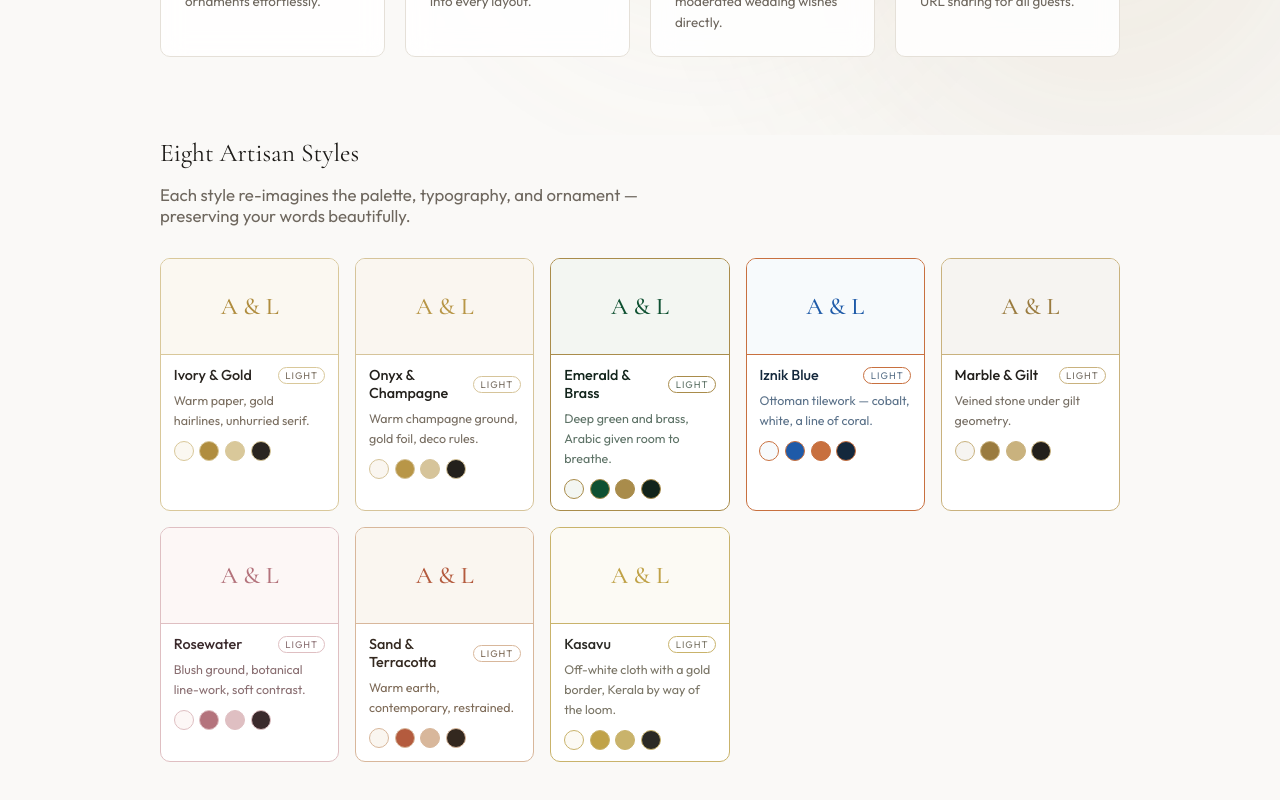
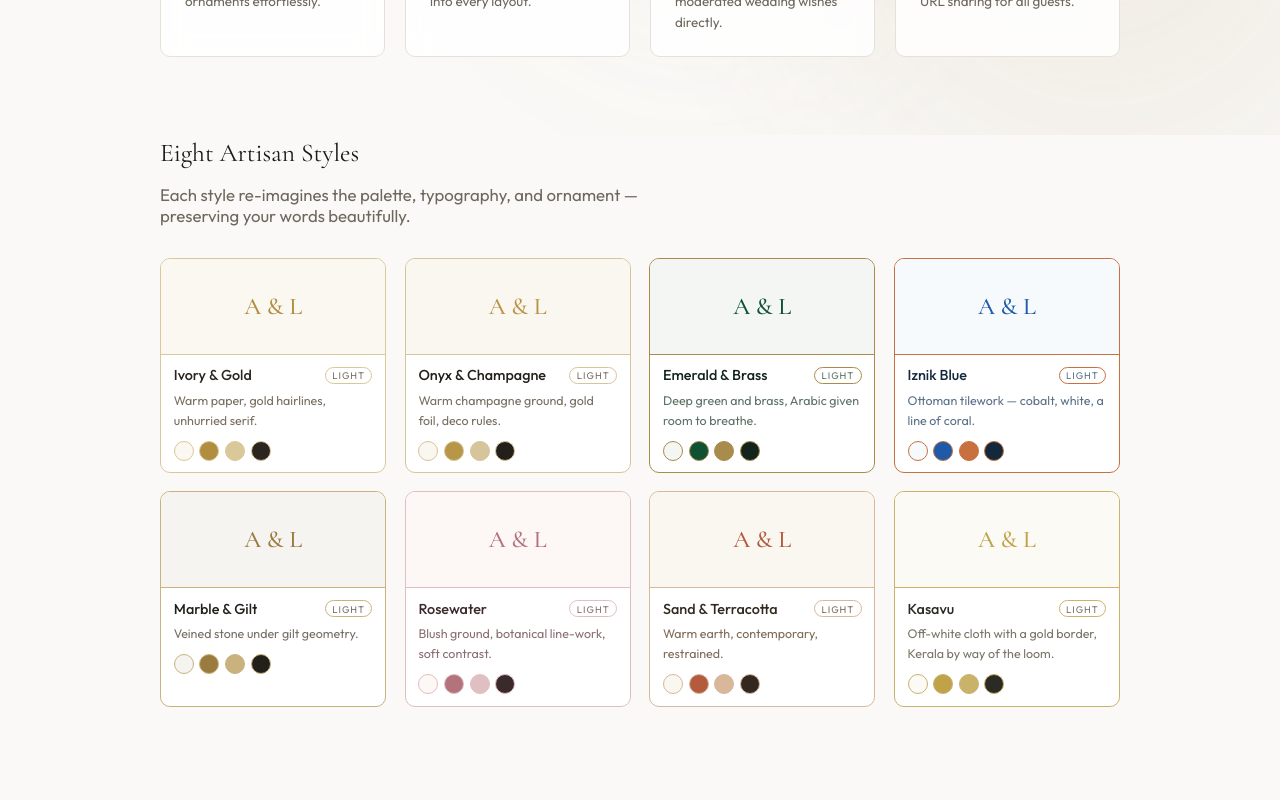
Before and after one commit to ashirvp/EventPage, a Next.js app: page / in a window 1280 px wide. Shown: the part 665-1465 px from the top of the page. Built offline with nearby package versions, Linux system fonts and the light colour scheme; no server answers.

Commit message:
Adjust showcase card layout and minmax width so Emerald & Brass and long titles fit cleanly

```diff
--- a/src/app/globals.css
+++ b/src/app/globals.css
@@ -377,7 +377,7 @@ body.app {
 .table { width: 100%; border-collapse: collapse; font-size: .9rem; }
 .table th, .table td { text-align: left; padding: .65rem .5rem; border-bottom: 1px solid var(--app-line); }
 .table th { font-size: .72rem; letter-spacing: .1em; text-transform: uppercase; color: var(--app-muted); }
-.showcase { display: grid; grid-template-columns: repeat(auto-fill, minmax(11rem, 1fr)); gap: 1rem; margin-top: 2rem; }
+.showcase { display: grid; grid-template-columns: repeat(auto-fill, minmax(13rem, 1fr)); gap: 1.15rem; margin-top: 2rem; }
 .showcase-card { border: 1px solid var(--app-line); border-radius: var(--radius); overflow: hidden; }
 .showcase-band { height: 6rem; display: grid; place-items: center; font-family: var(--f-cormorant), serif; font-size: 1.5rem; }
 .showcase-meta { padding: .7rem .8rem; }
--- a/src/app/page.tsx
+++ b/src/app/page.tsx
@@ -110,10 +110,22 @@ export default function Landing() {
                     display: "flex",
                     justifyContent: "space-between",
                     alignItems: "center",
+                    gap: ".4rem",
                     marginBottom: ".3rem",
                   }}
                 >
-                  <strong style={{ color: t.palette.ink }}>{t.name}</strong>
+                  <strong
+                    style={{
+                      color: t.palette.ink,
+                      fontSize: ".9rem",
+                      whiteSpace: "nowrap",
+                      overflow: "hidden",
+                      textOverflow: "ellipsis",
+                      minWidth: 0,
+                    }}
+                  >
+                    {t.name}
+                  </strong>
                   <span
                     className="pill"
                     style={{
@@ -121,6 +133,7 @@ export default function Landing() {
                       padding: ".1rem .4rem",
                       borderColor: t.palette.rule,
                       color: t.palette.muted,
+                      flexShrink: 0,
                     }}
                   >
                     {t.dark ? "Dark" : "Light"}
```
